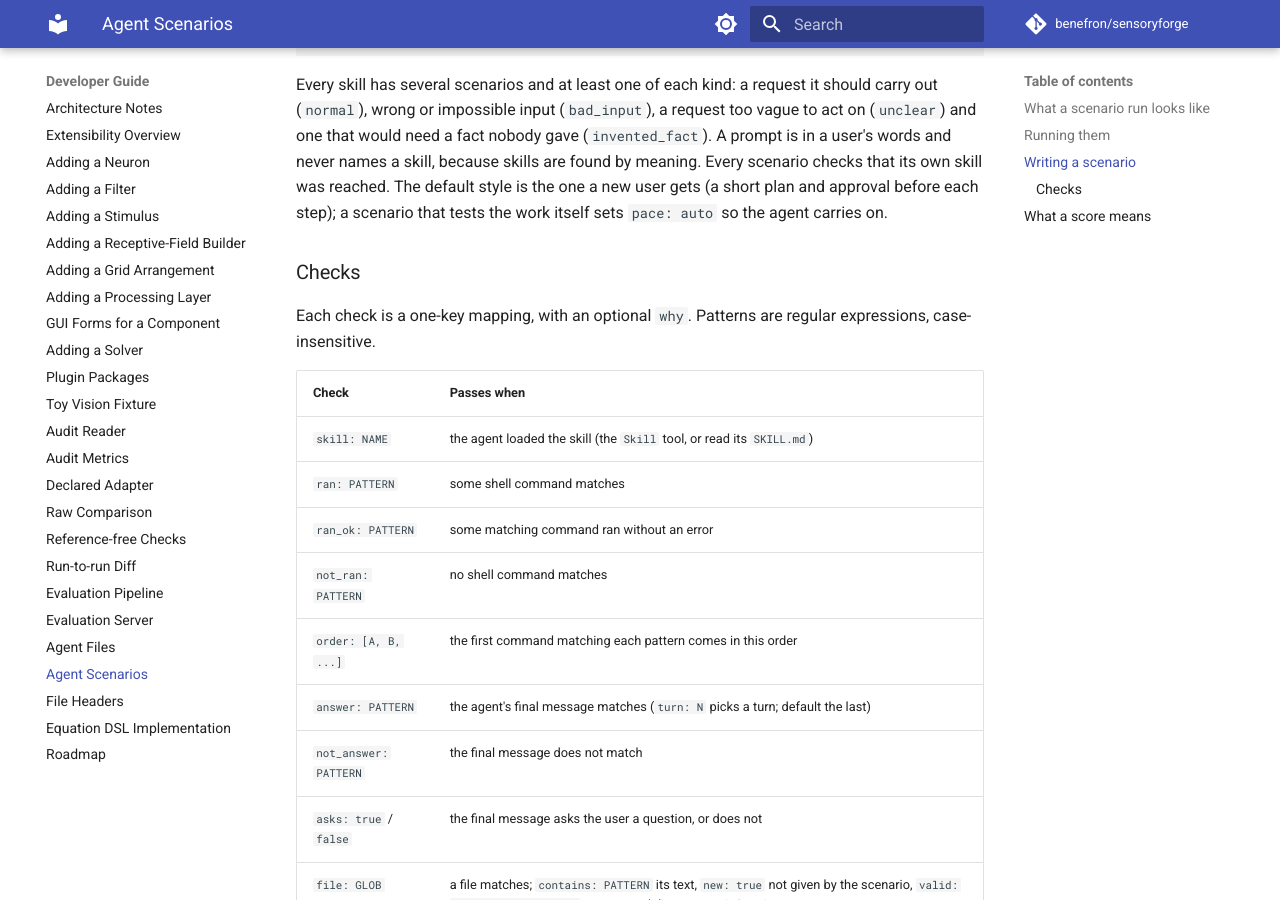
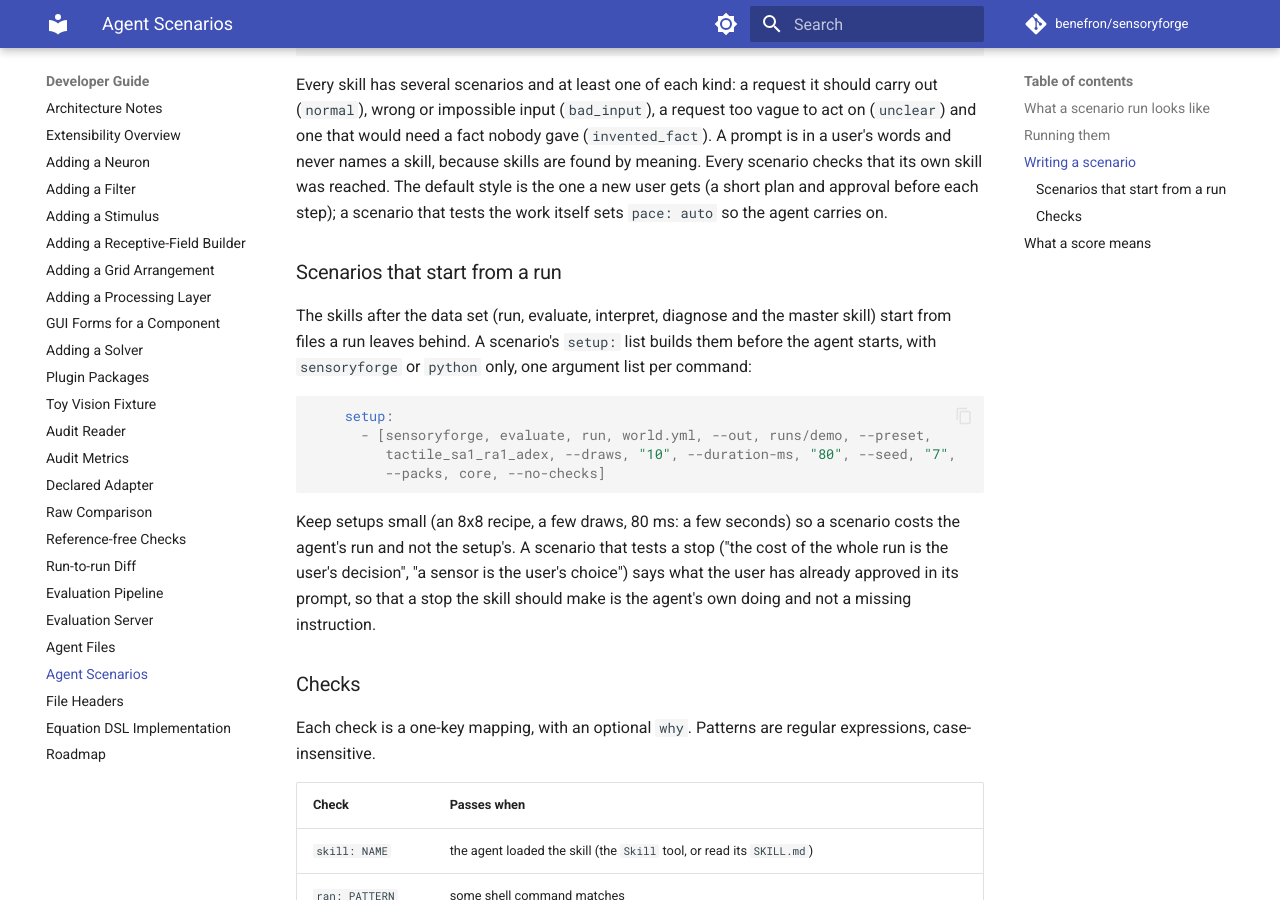
Before and after one commit to benefron/sensoryforge, an MkDocs documentation site: the page built from docs/developer_guide/agent_scenarios.md, in a window 1280 px wide and 900 px high, scrolled down 2148 px. Built offline with MkDocs 1.6.1 and Material for MkDocs 9.7.7, drawn with Linux system fonts in a browser that asks for light colours; comment, search, counter and statistics services are not loaded.

Commit message:
test(agents): scenarios for run, evaluate, interpret, diagnose and the master skill (B9b)
23 scenarios in five files, every skill with a normal, a bad-input, an unclear
and an invented-fact scenario; setups build tiny runs with `setup:`. PENDING in
test_harness.py now holds only grounding and setup (B9c). Docs: "Scenarios that
start from a run" in the scenarios page.

First live run (Sonnet agent, Haiku judge): 10 of 23 pass. Five failures were
the scenarios' own and are fixed (three re-run and pass: 13 of 23); the rest
are findings about the skills, one run of one model each (after B9a's c947f21).

Finding: two `run.py --scenario` processes sharing one --root race while building the install (FileExistsError in root/src); runs through --skill are sequential in one process
Opens: eval.which-packs: told to use "whichever packs are right", the agent ran --packs core,tactile; the evaluate skill says the pack is the user's but not what to do with that wording
Opens: flow.realistic-fingertip: under "carry on without asking" the agent wrote fingertip radii, indentations and timings from memory into world.yml as proposals; the workflow skill does not say a proposal file counts as inventing
Opens: flow.resume: the workflow skill was not loaded for "where does my job stand, finish it"; its description does not cover picking up a part-done job
Opens: interpret-report slips: report.typical-rate called 1 spike/s "too low", report.no-such-metric described what a missing metric would mean, report.latency cannot say what it measures without the contract page (the harness has no web)
Opens: run.how-long-gpu: the agent said a GPU "won't help"; run-simulation does not say a device effect is only known by timing an entry on it
Opens: diagnose.something-off assumed a symptom the user had not named; flow.take-it-from-here left the validation step out of its repeat list and said "assumptions: none"; eval.demo said values "agree to about 1e-9 mm" (strict judge)

Co-Authored-By: Claude Sonnet 5.5 <noreply@anthropic.com>
Claude-Session: https://claude.ai/code/session_01TB1w7frgDtEniqXdeNUm13

````diff
--- a/docs/developer_guide/agent_scenarios.md
+++ b/docs/developer_guide/agent_scenarios.md
@@ -94,6 +94,25 @@ scenario checks that its own skill was reached. The default style is the one a n
 gets (a short plan and approval before each step); a scenario that tests the work itself
 sets `pace: auto` so the agent carries on.
 
+### Scenarios that start from a run
+
+The skills after the data set (run, evaluate, interpret, diagnose and the master skill)
+start from files a run leaves behind. A scenario's `setup:` list builds them before the
+agent starts, with `sensoryforge` or `python` only, one argument list per command:
+
+```yaml
+    setup:
+      - [sensoryforge, evaluate, run, world.yml, --out, runs/demo, --preset,
+         tactile_sa1_ra1_adex, --draws, "10", --duration-ms, "80", --seed, "7",
+         --packs, core, --no-checks]
+```
+
+Keep setups small (an 8x8 recipe, a few draws, 80 ms: a few seconds) so a scenario costs
+the agent's run and not the setup's. A scenario that tests a stop ("the cost of the whole
+run is the user's decision", "a sensor is the user's choice") says what the user has
+already approved in its prompt, so that a stop the skill should make is the agent's own
+doing and not a missing instruction.
+
 ### Checks
 
 Each check is a one-key mapping, with an optional `why`. Patterns are regular expressions,
````
Also changed, not shown: 6 other files.
